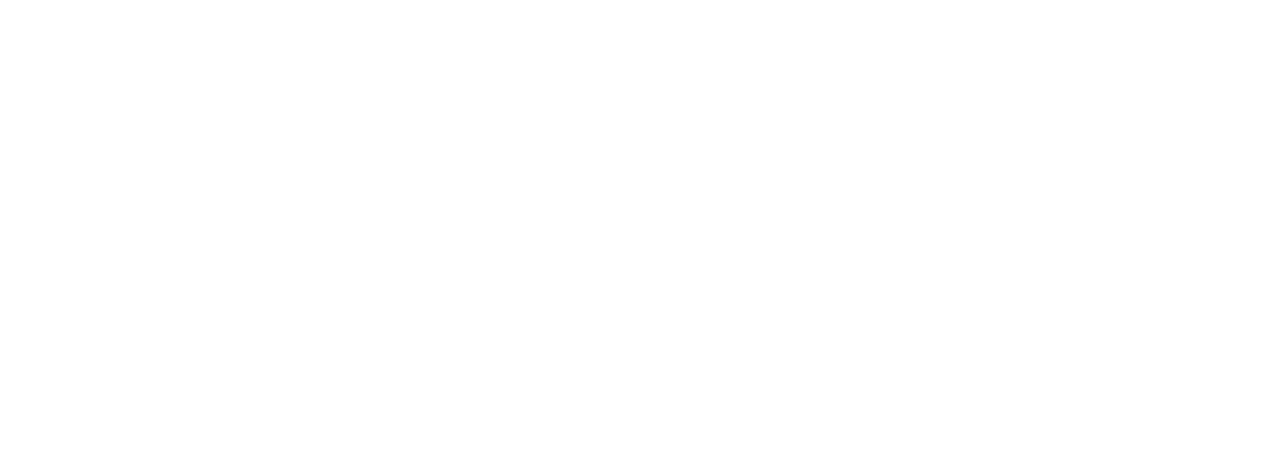
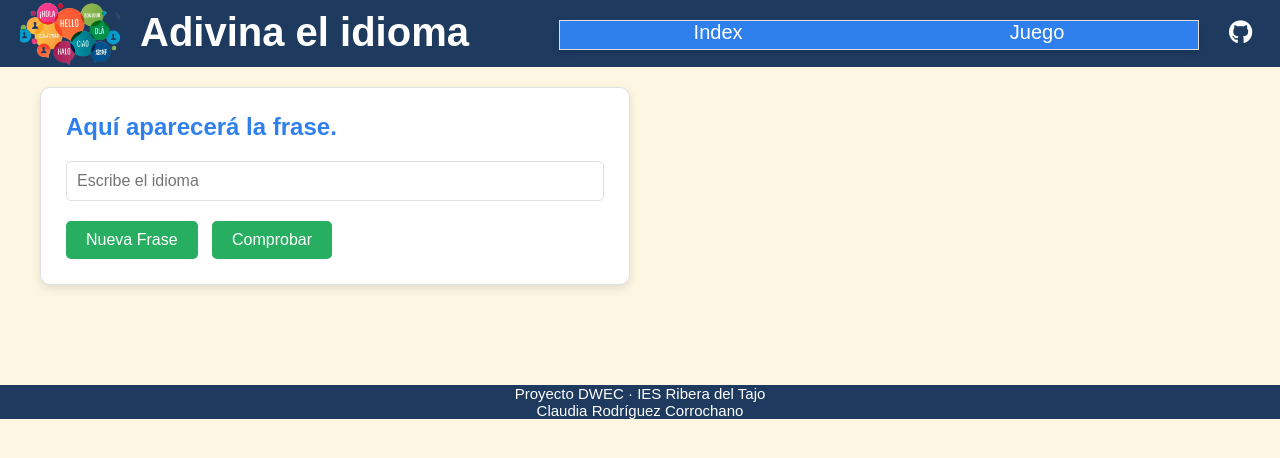
Before and after one commit to Claudia-gif-svg/adivina_idioma, a plain HTML site: page pages/juego.html in a window 1280 px wide. Drawn offline with Linux system fonts and the light colour scheme.

Commit message:
Terminado: juego.html y style.css, Separacion deñ header y footer

```diff
--- /dev/null
+++ b/css/footer.css
@@ -0,0 +1,9 @@
+/*Footer*/
+.footer {
+    background-color: var(--color-cabecera-footer);
+    display: flex;
+    flex-direction: column;
+    align-items: center;
+    color: var(--texto-blanco);
+    font-size: 15px;
+}
--- /dev/null
+++ b/css/header.css
@@ -0,0 +1,71 @@
+
+/*Header*/
+.header {
+    display: flex;
+    flex-direction: row;
+    background-color: var(--color-cabecera-footer);
+
+}
+
+.header__img {
+    width: 100px;
+    margin-left: 20px;
+}
+
+.header__title {
+    margin-top: 10px;
+    margin-left: 20px;
+    font-size: 40px;
+    color: var(--texto-blanco);
+}
+
+/*Menu de la página*/
+.nav {
+    border: 1px solid var(--color-bordes);/* gris suave */
+    box-shadow: 0 4px 6px rgba(0, 0, 0, 0.1);
+    width: 50%;
+    height: 30px;
+    margin-top: 20px;
+    margin-left: 90px;
+    background-color: var(--color-menu);/* azul del menú */
+}
+
+.nav__list {
+    display: flex;
+    flex-direction: row;
+    justify-content: space-around;
+
+}
+
+.nav__item {
+    font-size: 20px;
+    text-decoration: none;
+    list-style: none;
+
+}
+
+.nav__link {
+    color: var(--texto-blanco);
+    text-decoration: none;
+    transition: color 0.3s;/* transición suave */
+
+}
+
+.nav__link:hover {
+    color: var(--color-boton);/* efecto al pasar el ratón */
+}
+/* Icono GitHub */
+.github-link i {
+   color: var(--texto-blanco);
+    font-size: 24px; /* tamaño del icono */
+    transition: color 0.3s; /* transición suave al cambiar color */
+    margin-top: 20px;
+    margin-left:30px;
+
+}
+
+/* Cambiar color al pasar el ratón */
+.github-link i:hover {
+    color: #6e5494;
+    cursor: pointer;
+}
--- a/css/style.css
+++ b/css/style.css
@@ -1,25 +1,11 @@
 :root {
-    /* ===== COLORES BASE ===== */
-    --color-fondo: #F9F9F9;
     --color-cabecera-footer: #1E3A5F;
     --color-menu: #2F80ED;
     --color-bordes: #E0E0E0;
-
-
-    --texto-principal: #333333;
-    --texto-secundario: #666666;
-    --texto-titulos: #1E3A5F;
     --texto-subtitulos: #2F80ED;
     --texto-blanco: #FFFFFF;
-
-
     --color-boton: #27AE60;
     --color-boton-hover: #219150;
-    --respuesta-correcta: #DFF5E1;
-    --respuesta-incorrecta: #FDE2E2;
-    --color-error: #E74C3C;
-
-
 }
 
 * {
@@ -35,63 +21,6 @@
 
 }
 
-/*Header*/
-.header {
-    display: flex;
-    flex-direction: row;
-    background-color: var(--color-cabecera-footer);
-
-}
-
-.header__img {
-    width: 100px;
-    margin-left: 20px;
-}
-
-.header__title {
-    margin-top: 10px;
-    margin-left: 20px;
-    font-size: 40px;
-    color: var(--texto-blanco);
-}
-
-/*Menu de la página*/
-.nav {
-    border: 1px solid var(--color-bordes);
-    /* gris suave */
-    box-shadow: 0 4px 6px rgba(0, 0, 0, 0.1);
-    width: 50%;
-    height: 30px;
-    margin-top: 20px;
-    margin-left: 90px;
-    background-color: var(--color-menu);/* azul del menú */
-}
-
-.nav__list {
-    display: flex;
-    flex-direction: row;
-    justify-content: space-around;
-
-}
-
-.nav__item {
-    font-size: 20px;
-    text-decoration: none;
-    list-style: none;
-
-}
-
-.nav__link {
-    color: var(--texto-blanco);
-    text-decoration: none;
-    transition: color 0.3s;/* transición suave */
-
-}
-
-.nav__link:hover {
-    color: var(--color-boton);/* efecto al pasar el ratón */
-}
-
 /*Contenedor principal*/
 .container {
  display: grid;
@@ -105,7 +34,12 @@
 .game__title {
     color: var(--texto-subtitulos);
 }
-
+.game__input{
+   margin-top: 10px;
+}
+.game__buttons{
+    margin-top: 25px;
+}
 .game__btn {
     background-color: var(--color-boton);
     color: var(--texto-blanco);
@@ -119,13 +53,92 @@
 .game__btn:hover {
     background-color: var(--color-boton-hover);
 }
+.galeria{
+    border:1px solid red;
+    margin-top: 20px;
 
-/*Footer*/
-.footer {
-    background-color: var(--color-cabecera-footer);
+}
+.galeria__title{
+  color: var(--texto-subtitulos);
+}
+/*juego.html*/
+.respuesta{
+    width:100px;
+}
+main section {
+    background-color: #ffffff;
+    padding: 25px;
+    border-radius: 10px;
+    border: 1px solid var(--color-bordes);
+    box-shadow: 0 4px 10px rgba(0,0,0,0.1);
+}
+.frase{
+    font-size: 24px;
+    font-weight: bold;
+    color: var(--texto-subtitulos);
+    margin-bottom: 20px;
+}
+form {
+    margin-bottom: 20px;
+}
+
+.respuesta {
+    width: 100%;
+    padding: 10px;
+    font-size: 16px;
+    border-radius: 5px;
+    border: 1px solid var(--color-bordes);
+}
+button {
+    padding: 10px 20px;
+    margin-right: 10px;
+    font-size: 16px;
+    border-radius: 5px;
+    border: none;
+    cursor: pointer;
+    background-color: var(--color-boton);
+    color: var(--texto-blanco);
+    transition: background-color 0.3s ease;
+}
+
+button:hover {
+    background-color: var(--color-boton-hover);
+}
+.resultado {
+    font-size: 20px;
+    font-weight: bold;
+    margin-top: 15px;
+}
+
+.idiomaTest {
+    margin-top: 10px;
+    font-style: italic;
+}
+.paises {
+    margin-top: 20px;
     display: flex;
-    flex-direction: column;
-    align-items: center;
-    color: var(--texto-blanco);
-    font-size: 15px;
+    flex-wrap: wrap;
+    gap: 10px;
 }
+
+.paises h3 {
+    width: 100%;
+    color: var(--texto-subtitulos);
+    margin-bottom: 10px;
+}
+
+.bandera {
+    width: 80px;
+    height: auto;
+    border: 1px solid var(--color-bordes);
+    border-radius: 5px;
+    box-shadow: 0 2px 5px rgba(0,0,0,0.2);
+}
+
+/*GALERÍA*/
+#galeriaGrid {
+    display: grid;
+    grid-template-columns: repeat(auto-fill, minmax(120px, 1fr));
+    gap: 15px;
+    margin-top: 20px;
+}
--- a/pages/juego.html
+++ b/pages/juego.html
@@ -0,0 +1,79 @@
+<!DOCTYPE html>
+<html lang="es">
+
+<head>
+    <meta charset="UTF-8">
+    <meta name="viewport" content="width=device-width, initial-scale=1.0"> <!-- Optimización para dispositivos móviles -->
+
+    <!-- Rutas de Font Awesome para iconos -->
+    <link rel="stylesheet" href="https://cdnjs.cloudflare.com/ajax/libs/font-awesome/6.4.0/css/all.min.css">
+
+    <!-- Enlaces a hojas de estilo CSS -->
+    <link rel="stylesheet" href="../css/style.css">
+    <link rel="stylesheet" href="../css/footer.css">
+    <link rel="stylesheet" href="../css/header.css">
+
+    <title>Adivina el idioma</title> <!-- Título de la página -->
+</head>
+
+<body>
+    <!-- Header de la página -->
+    <header class="header">
+        <!-- Logo del sitio -->
+        <img src="../assets/images/logo_idioma.png" alt="logo_idioma" class="header__img">
+        <h1 class="header__title">Adivina el idioma</h1>
+
+        <!-- Menú de navegación -->
+        <nav class="nav">
+            <ul class="nav__list">
+                <li class="nav__item"><a href="../index.html" class="nav__link" target="_blank">Index</a></li>
+                <li class="nav__item"><a href="../pages/juego.html" class="nav__link" target="_blank">Juego</a></li>
+            </ul>
+        </nav>
+
+        <!-- Enlace al repositorio de GitHub e icono -->
+        <div class="header__user-container">
+            <a href="https://github.com/Claudia-gif-svg/adivina_idioma" target="_blank" class="github-link">
+                <i class="fab fa-github"></i>
+            </a>
+        </div>
+    </header>
+
+    <!-- Contenedor principal -->
+    <div class="container">
+        <main>
+            <section>
+                <article>
+                    <!-- Lugar donde aparecerá la frase -->
+                    <p id="frase" class="frase">Aquí aparecerá la frase.</p>
+
+                    <!-- Formulario para escribir la respuesta -->
+                    <form>
+                        <input type="text" id="respuesta" placeholder="Escribe el idioma" class="respuesta">
+                    </form>
+                </article>
+
+                <!-- Botones para generar nueva frase y comprobar la respuesta -->
+                <button id="nuevaFrase">Nueva Frase</button>
+                <button id="comprobar">Comprobar</button>
+            </section>
+        </main>
+
+        <!-- Elementos donde se mostrará el resultado y más información -->
+        <p id="resultado" class="resultado"></p>
+        <p id="idiomaTest" class="idiomaTest"></p>
+        <div id="paises" class="paises"></div>
+        <div id="galeriaGrid" class="galeriaGrid"></div>
+    </div>
+
+    <!-- Pie de página -->
+    <footer class="footer">
+        <p class="footer__desc">Proyecto DWEC · IES Ribera del Tajo</p>
+        <p class="footer__author">Claudia Rodríguez Corrochano</p>
+    </footer>
+
+    <!-- Ruta de script -->
+    <script src="../js/script.js"></script>
+</body>
+
+</html>
```
Also changed, not shown: index.html (+10 -0 lines), assets/images/idioma_aleman.jpg (added), assets/images/idioma_espanol.jpg (added), assets/images/idioma_frances.jpg (added), assets/images/idioma_ingles.png (added).
